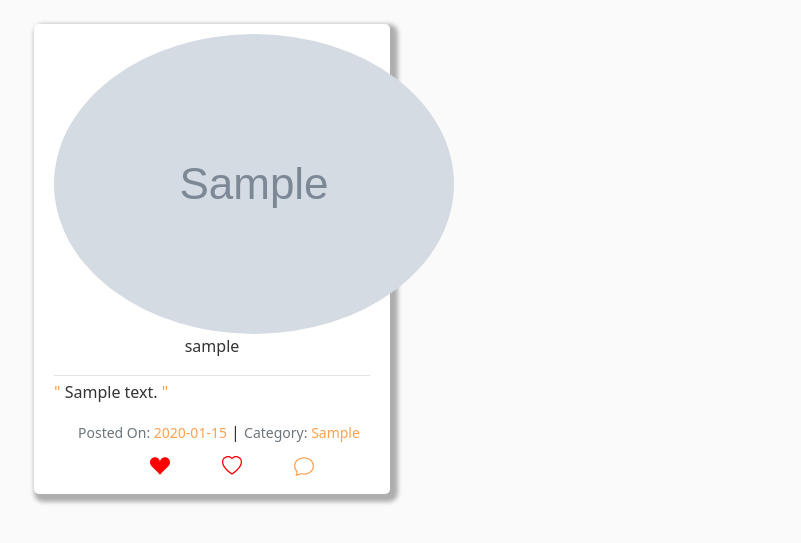
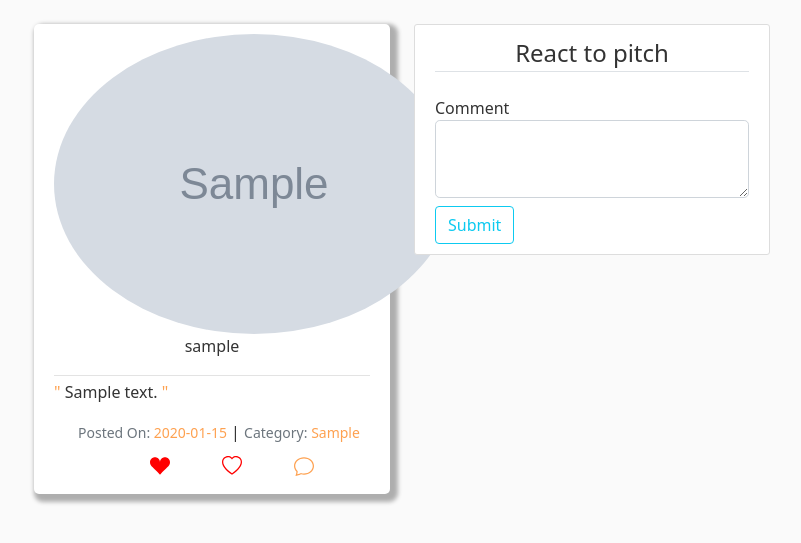
Before and after one commit to AtienoObwanda/pitchSplash, a Flask app: template app/templates/reactToPitch.html in a window 1280 px wide. Shown: the part 56-599 px from the top of the page, without its empty margins (48-849 px from the left). Run offline with Flask 2, Linux system fonts and the light colour scheme; tables that the repository leaves empty hold one stand-in row (values such as "Sample post"); the template is opened without the code that fills it: values that come from a table or form of the project are taken from there, most other values are stand-ins (such as "Sample title", 1, 10 or a date in 2020); grey boxes marked "Sample" are stand-in pictures; form fields are guessed from the names that the template uses; some libraries are stand-ins or nearby versions.

Commit message:
adding form-template for commenting

```diff
--- a/app/templates/reactToPitch.html
+++ b/app/templates/reactToPitch.html
@@ -1,6 +1,8 @@
 {% extends "layout.html" %}
 
     {% block content %}
+            <div class="container">
+                <div class="row">
                     <div class="col-sm-4">
                         <article class="media content-section" style="border:none;box-shadow: 4px 4px 4px 4px rgba(0, 0, 0, 0.3);border-radius: 5px;">
                             <div class="row">
@@ -43,4 +45,34 @@
 
                         </article>
                     </div>
+                    <!--COMMENT FORM-->
+                    <div class="col-sm-4">
+                        <div class="content-section">
+                            <form method="POST" action="">
+                                {{ form.hidden_tag() }}
+                                <fieldset class="form-group">
+                                    <legend class="border-bottom mb-4 text-center">React to pitch</legend>
+                                    <div class="form-group mb-2">
+                                        {{ form.comment.label(class="form-control-label") }}
+                                        {% if form.comment.errors %}
+                                            {{ form.comment(class="form-control form-control-lg is-invalid") }}
+                                            <div class="invalid-feedback">
+                                                {% for error in form.comment.errors %}
+                                                    <span>{{ error }}</span>
+                                                {% endfor %}
+                                            </div>
+                                        {% else %}
+                                            {{ form.comment(class="form-control form-control-lg") }}
+                                        {% endif %}
+                                    </div>
+                                </fieldset>
+                                <div class="form-group">
+                                    {{ form.submit(class="btn btn-outline-info") }}
+                                </div>
+                            </form>
+                        </div>
+
+                    </div>
+                </div>
+            </div>
     {% endblock content %}
```
Lines whose indentation alone changed are shown as unchanged.
